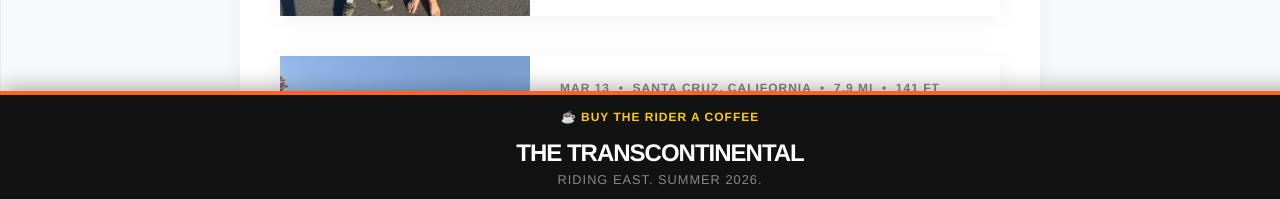
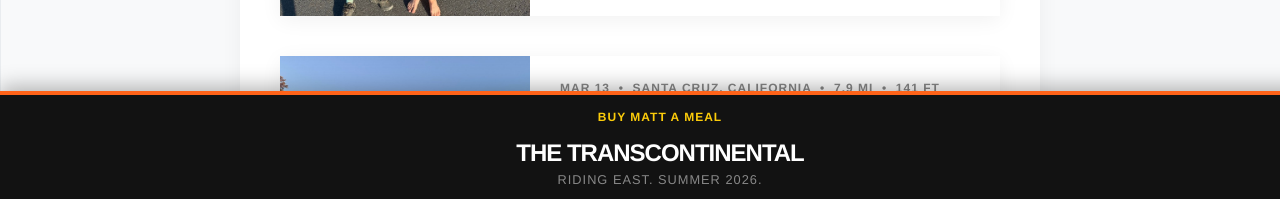
Before and after one commit to mschiller87/bike-tracker, a Jekyll site: the page built from index.html, in a window 1280 px wide and 900 px high, scrolled down 548 px. Shown: the part 698-897 px from the top of the window. Built offline with Jekyll 4.4.1, drawn with Linux system fonts in a browser that asks for light colours.

Commit message:
Update default.html
changed the coffee link display name to "Buy matt a meal"

```diff
--- a/_layouts/default.html
+++ b/_layouts/default.html
@@ -172,7 +172,7 @@
         <div class="footer-content">
 
             <div class="footer-links">
-                <a href="https://buymeacoffee.com/mschiller87?new=1" target="_blank" class="link-footer link-tip">☕️ Buy the Rider a Coffee</a>
+                <a href="https://buymeacoffee.com/mschiller87?new=1" target="_blank" class="link-footer link-tip">Buy Matt a Meal</a>
             </div>
 
             <div class="footer-hidden-text">
```
